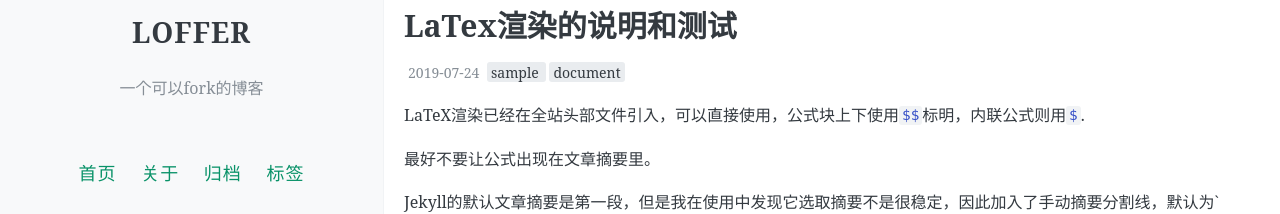
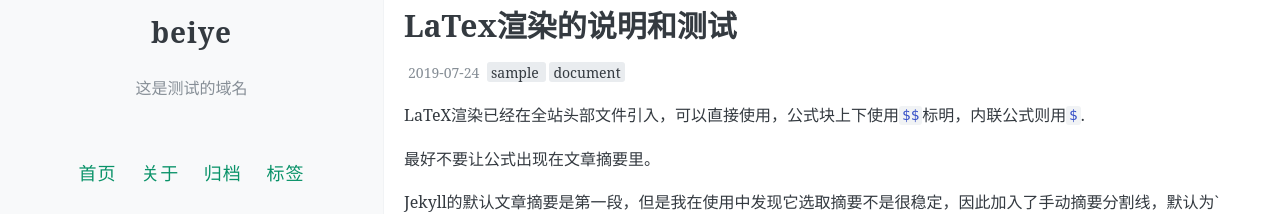
Before and after one commit to beiyeren/beiye, a Jekyll site: the page built from index.html, in a window 1280 px wide. Shown: the part 290-504 px from the top of the page. Built offline with Jekyll 4.4.1, drawn with Linux system fonts in a browser that asks for light colours; the list of posts is cut into pages by our own code; comment, search, counter and statistics services are not loaded.

Commit message:
Update _config.yml

```diff
--- a/_config.yml
+++ b/_config.yml
@@ -6,9 +6,9 @@
 # 注意，“name: LOFFER”，冒号后面的空格不可以省略。
 # 井号后面的文字是说明文档，不会被程序读取。
 
-# 描述/签名
-name: LOFFER
-description: 一个可以fork的博客
+# 描述
+name: beiye
+description: 这是测试的域名
 
 # 输入你的网站域名（如果你没有添加自己的域名，而是直接用GitHub pages分配的域名的话可以省略）
 url:
@@ -16,7 +16,7 @@ url:
 # 添加你的博客的二级域名，一般来说是你的repository名
 # 如果你的博客的URL是：(http://yourusername.github.io/repository-name)
 # 那么就写成 "/repository-name"
-baseurl: /LOFFER
+baseurl: /beiye
 
 
 #
```
